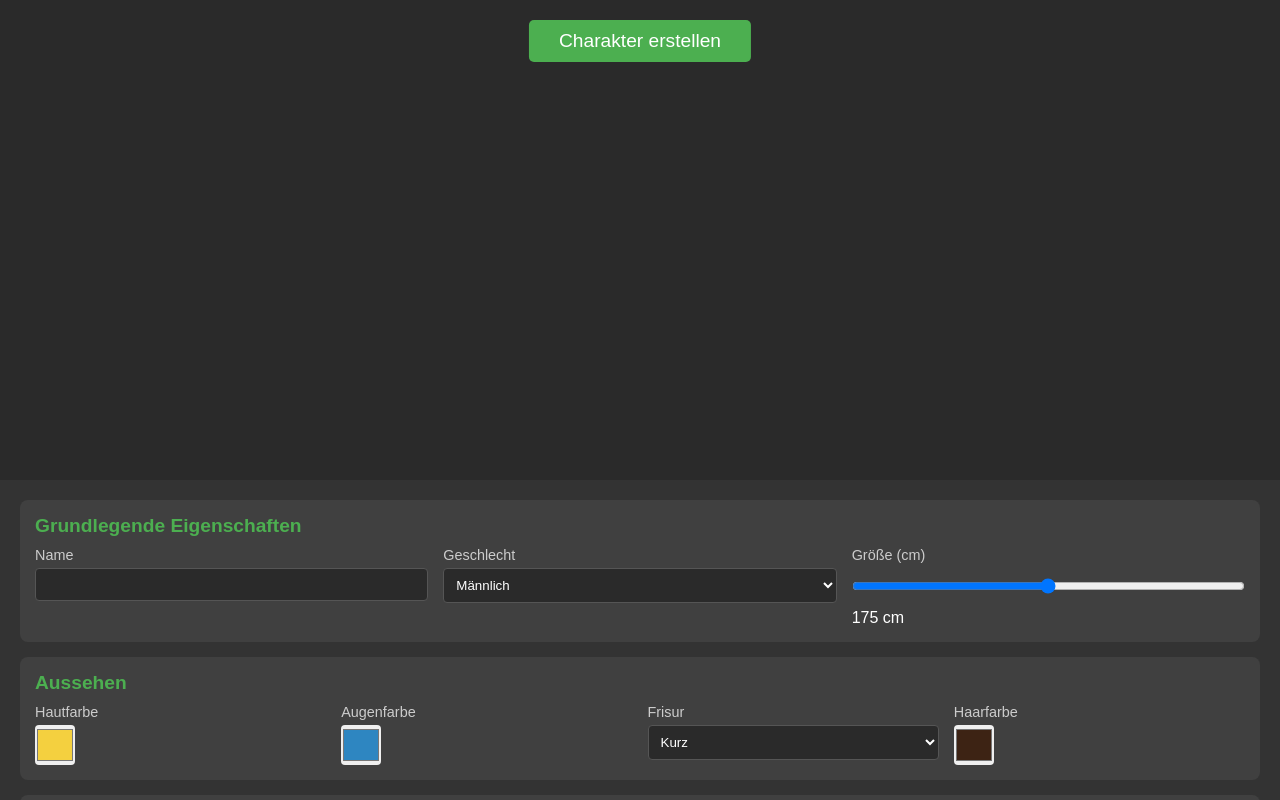
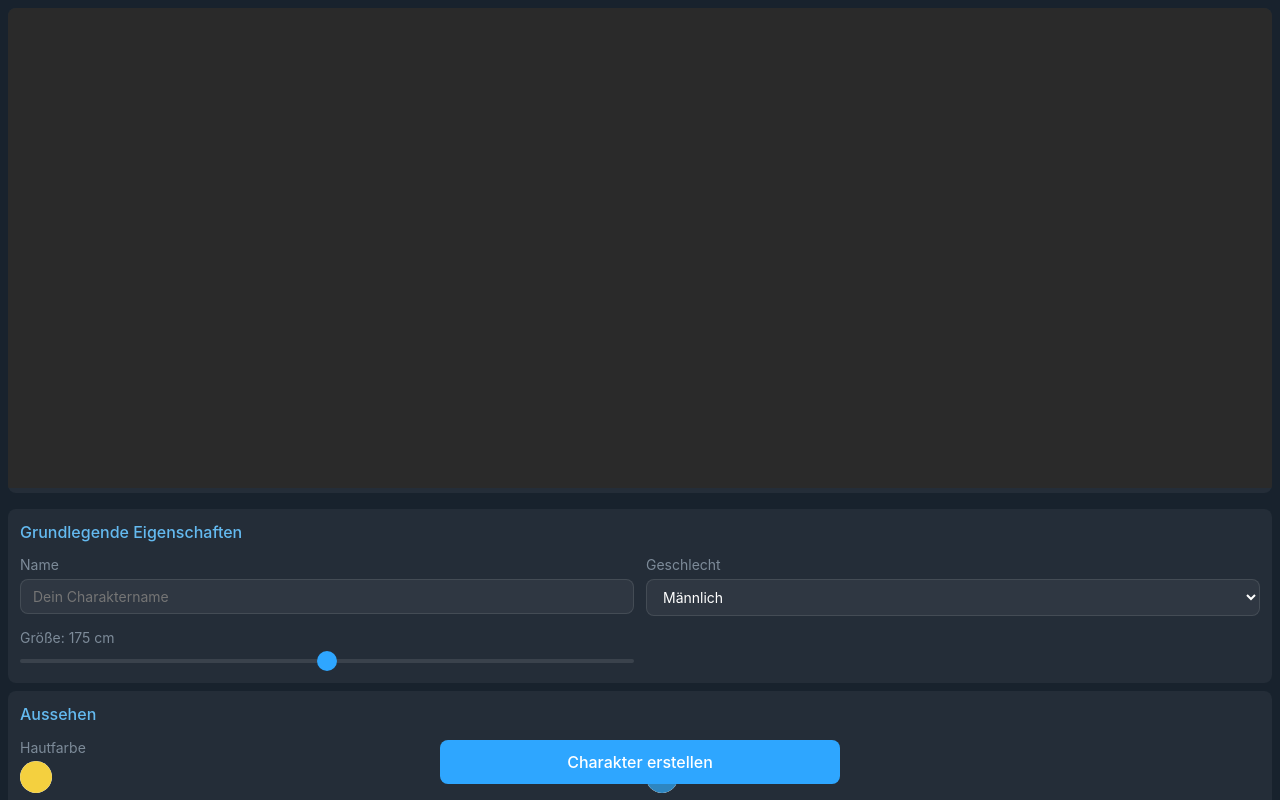
Before and after one commit to BiigToastie/G4NGMMO, a website built with webpack: page public/character.html in a window 1280 px wide. Shown: the top 800 px of the page. Built offline with nearby package versions, Linux system fonts and the light colour scheme.

Commit message:
Optimiere Layout für Telegram

```diff
--- a/public/character.html
+++ b/public/character.html
@@ -2,115 +2,158 @@
 <html lang="de">
 <head>
     <meta charset="UTF-8">
-    <meta name="viewport" content="width=device-width, initial-scale=1.0">
+    <meta name="viewport" content="width=device-width, initial-scale=1.0, maximum-scale=1.0, user-scalable=no">
     <title>G4NG MMO - Charaktererstellung</title>
-    <script src="https://cdnjs.cloudflare.com/ajax/libs/three.js/r128/three.min.js"></script>
     <style>
         * {
             margin: 0;
             padding: 0;
             box-sizing: border-box;
-            font-family: 'Arial', sans-serif;
+            font-family: -apple-system, BlinkMacSystemFont, 'Segoe UI', Roboto, Helvetica, Arial, sans-serif;
+            -webkit-tap-highlight-color: transparent;
+        }
+
+        :root {
+            --tg-theme-bg-color: #18222d;
+            --tg-theme-text-color: #ffffff;
+            --tg-theme-hint-color: #7d8b99;
+            --tg-theme-link-color: #64baf0;
+            --tg-theme-button-color: #2ea6ff;
+            --tg-theme-button-text-color: #ffffff;
         }
 
         body {
-            background-color: #1a1a1a;
-            color: #ffffff;
-            height: 100vh;
+            background-color: var(--tg-theme-bg-color);
+            color: var(--tg-theme-text-color);
+            font-size: 14px;
+            line-height: 1.4;
+            min-height: 100vh;
             display: flex;
             flex-direction: column;
-            overflow: hidden;
-        }
-
-        #confirm-button {
-            position: absolute;
-            top: 20px;
-            left: 50%;
-            transform: translateX(-50%);
-            padding: 10px 30px;
-            background-color: #4CAF50;
-            color: white;
-            border: none;
-            border-radius: 5px;
-            cursor: pointer;
-            font-size: 1.2em;
-            z-index: 1000;
         }
 
         #character-view {
-            height: 60vh;
+            flex: 1;
+            min-height: 50vh;
             position: relative;
-            background-color: #2a2a2a;
+            background-color: rgba(255, 255, 255, 0.05);
+            border-radius: 8px;
+            margin: 8px;
+            overflow: hidden;
         }
 
         #character-canvas {
             width: 100%;
             height: 100%;
+            touch-action: none;
         }
 
         #character-controls {
-            height: 40vh;
-            background-color: #333;
-            padding: 20px;
-            overflow-y: auto;
+            padding: 8px;
+            background-color: var(--tg-theme-bg-color);
         }
 
         .control-section {
-            background-color: #404040;
+            background-color: rgba(255, 255, 255, 0.05);
             border-radius: 8px;
-            padding: 15px;
-            margin-bottom: 15px;
+            padding: 12px;
+            margin-bottom: 8px;
         }
 
         .section-title {
-            font-size: 1.2em;
-            margin-bottom: 10px;
-            color: #4CAF50;
+            font-size: 16px;
+            font-weight: 500;
+            margin-bottom: 12px;
+            color: var(--tg-theme-link-color);
         }
 
         .control-grid {
             display: grid;
-            grid-template-columns: repeat(auto-fit, minmax(200px, 1fr));
-            gap: 15px;
+            grid-template-columns: 1fr;
+            gap: 12px;
         }
 
         .control-item {
             display: flex;
             flex-direction: column;
-            gap: 5px;
+            gap: 4px;
         }
 
         label {
-            font-size: 0.9em;
-            color: #ccc;
+            font-size: 14px;
+            color: var(--tg-theme-hint-color);
         }
 
         input[type="text"],
-        input[type="number"],
         select {
-            padding: 8px;
-            border: 1px solid #555;
-            border-radius: 4px;
-            background-color: #2a2a2a;
-            color: white;
+            width: 100%;
+            padding: 8px 12px;
+            border: 1px solid rgba(255, 255, 255, 0.1);
+            border-radius: 8px;
+            background-color: rgba(255, 255, 255, 0.05);
+            color: var(--tg-theme-text-color);
+            font-size: 14px;
         }
 
         input[type="range"] {
             width: 100%;
-            margin: 10px 0;
+            margin: 8px 0;
+            -webkit-appearance: none;
+            background: rgba(255, 255, 255, 0.1);
+            height: 4px;
+            border-radius: 2px;
+        }
+
+        input[type="range"]::-webkit-slider-thumb {
+            -webkit-appearance: none;
+            width: 20px;
+            height: 20px;
+            border-radius: 50%;
+            background: var(--tg-theme-button-color);
+            cursor: pointer;
         }
 
         .color-picker {
             display: flex;
             align-items: center;
-            gap: 10px;
+            gap: 8px;
         }
 
         input[type="color"] {
-            width: 40px;
-            height: 40px;
+            -webkit-appearance: none;
+            width: 32px;
+            height: 32px;
             border: none;
-            border-radius: 4px;
+            border-radius: 16px;
+            padding: 0;
+            cursor: pointer;
+        }
+
+        input[type="color"]::-webkit-color-swatch-wrapper {
+            padding: 0;
+        }
+
+        input[type="color"]::-webkit-color-swatch {
+            border: none;
+            border-radius: 16px;
+        }
+
+        #confirm-button {
+            position: fixed;
+            bottom: 16px;
+            left: 50%;
+            transform: translateX(-50%);
+            padding: 12px 24px;
+            background-color: var(--tg-theme-button-color);
+            color: var(--tg-theme-button-text-color);
+            border: none;
+            border-radius: 8px;
+            font-size: 16px;
+            font-weight: 500;
+            cursor: pointer;
+            z-index: 1000;
+            width: calc(100% - 32px);
+            max-width: 400px;
         }
 
         #loading-overlay {
@@ -127,10 +170,10 @@
         }
 
         .loading-spinner {
-            width: 50px;
-            height: 50px;
-            border: 5px solid #f3f3f3;
-            border-top: 5px solid #4CAF50;
+            width: 40px;
+            height: 40px;
+            border: 3px solid rgba(255, 255, 255, 0.1);
+            border-top: 3px solid var(--tg-theme-button-color);
             border-radius: 50%;
             animation: spin 1s linear infinite;
         }
@@ -139,11 +182,15 @@
             0% { transform: rotate(0deg); }
             100% { transform: rotate(360deg); }
         }
+
+        @media (min-width: 768px) {
+            .control-grid {
+                grid-template-columns: repeat(2, 1fr);
+            }
+        }
     </style>
 </head>
 <body>
-    <button id="confirm-button">Charakter erstellen</button>
-
     <div id="character-view">
         <canvas id="character-canvas"></canvas>
         <div id="loading-overlay">
@@ -157,7 +204,7 @@
             <div class="control-grid">
                 <div class="control-item">
                     <label for="character-name">Name</label>
-                    <input type="text" id="character-name" maxlength="20">
+                    <input type="text" id="character-name" maxlength="20" placeholder="Dein Charaktername">
                 </div>
                 <div class="control-item">
                     <label for="character-gender">Geschlecht</label>
@@ -167,9 +214,8 @@
                     </select>
                 </div>
                 <div class="control-item">
-                    <label for="character-height">Größe (cm)</label>
+                    <label for="character-height">Größe: <span id="height-value">175 cm</span></label>
                     <input type="range" id="character-height" min="150" max="200" value="175">
-                    <span id="height-value">175 cm</span>
                 </div>
             </div>
         </div>
@@ -221,6 +267,8 @@
         </div>
     </div>
 
+    <button id="confirm-button">Charakter erstellen</button>
+
     <script type="module" src="/dist/bundle.js"></script>
 </body>
 </html>
```
